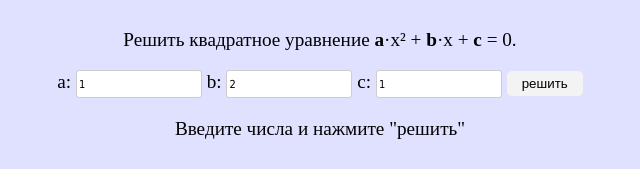
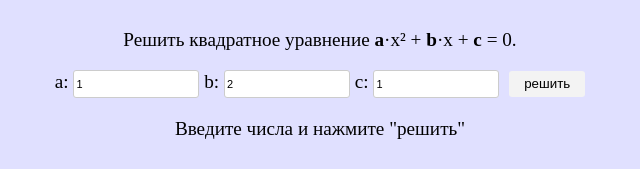
Before and after one commit to anfoxy/HTML_discriminant, a plain HTML site: page index.html in a window 1280 px wide. Shown: the top 183 px of the page, 320-960 px from the left. Drawn offline with Linux system fonts and the light colour scheme.

Commit message:
commit 2

```diff
--- a/st.css
+++ b/st.css
@@ -12,24 +12,21 @@ table {
 input[type=submit] {
     padding:5px 15px;
     background: #f3f3f3;
+    margin-left: 5px;
     border:0 none;
+    height: 26px;
     cursor:pointer;
-    -webkit-border-radius: 5px;
-    border-radius: 5px;
+    border-radius: 3px;
 }
 input[type="text"] {
     border: 1px solid #cccccc;
     border-radius: 3px;
-    -webkit-border-radius: 3px;
-    -moz-border-radius: 3px;
-    -khtml-border-radius: 3px;
-    background: #ffffff !important;
+    background: #ffffff;
     outline: none;
     height: 24px;
     width: 120px;
     color: #000000;
     font-size: 11px;
-    font-family: Tahoma;
 }
 .formul {
     background: #E0E0FF;
```
